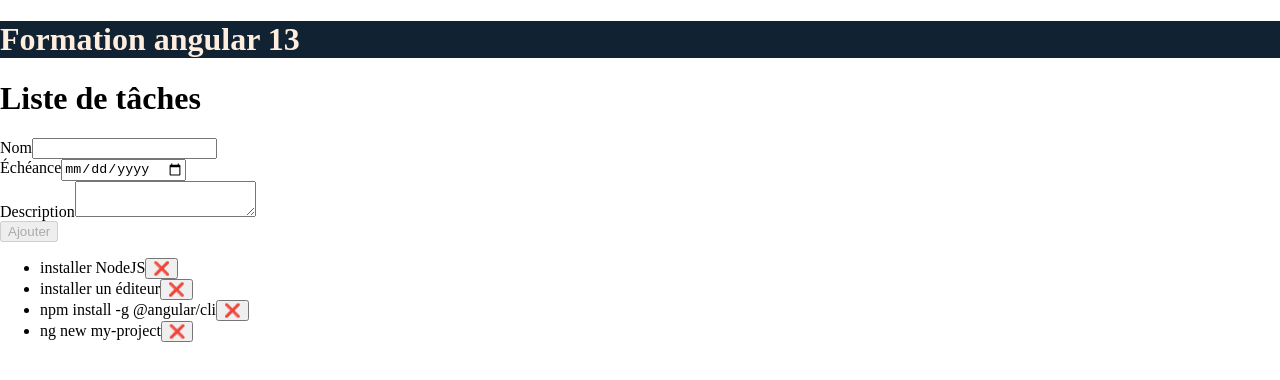
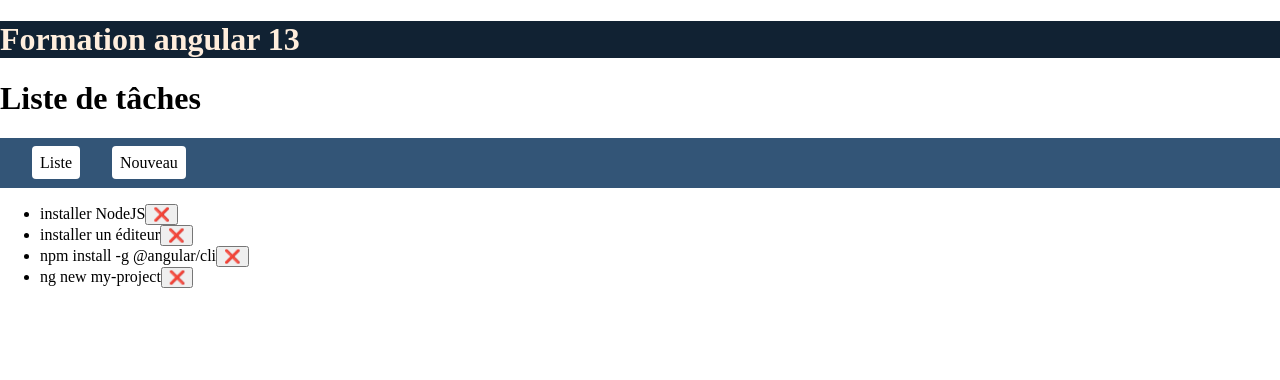
Before and after one commit to pbreteche/ng22w15, an Angular app: page / in a window 1280 px wide. Shown: the top 380 px of the page. Built offline with nearby package versions, Linux system fonts and the light colour scheme.

Commit message:
mise en place du module router

```diff
--- a/src/app/app.component.html
+++ b/src/app/app.component.html
@@ -1,4 +1,8 @@
 <app-title></app-title>
-<app-create-template></app-create-template>
-<app-nav></app-nav>
-<app-detail></app-detail>
+<nav>
+    <ul>
+        <li><a routerLink="/">Liste</a></li>
+        <li><a routerLink="/task/new">Nouveau</a></li>
+    </ul>
+</nav>
+<router-outlet></router-outlet>
--- a/src/app/app.component.scss
+++ b/src/app/app.component.scss
@@ -4,18 +4,20 @@ h1 {
 
 ul {
     list-style-type: none;
-    padding: 0;
+    padding: 1em;
+    display: flex;
+    background-color: #357;
 
-    li {
+    a {
+        background-color: #fff;
         padding: .5em;
-        display: flex;
-        justify-content: space-between;
-
-        a {
-            cursor: pointer;
-            &:hover {
-                text-decoration: underline dotted;
-            }
+        margin: 0 1em;
+        border-radius: .25em;
+        cursor: pointer;
+        color: inherit;
+        text-decoration: none;
+        &:hover {
+            text-decoration: underline dotted;
         }
     }
 }
```
Also changed, not shown: src/app/app.module.ts (+6 -1 lines).
